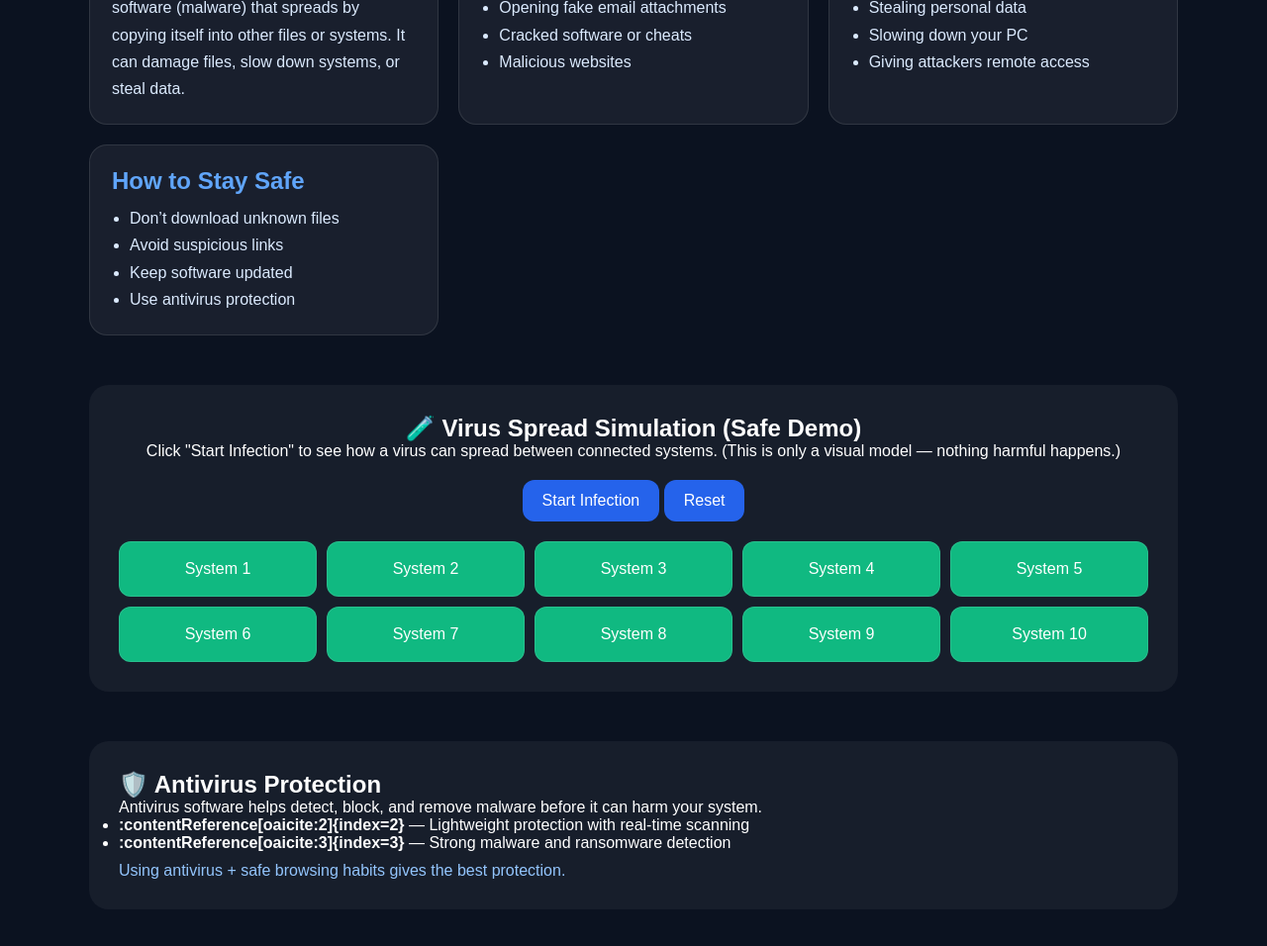
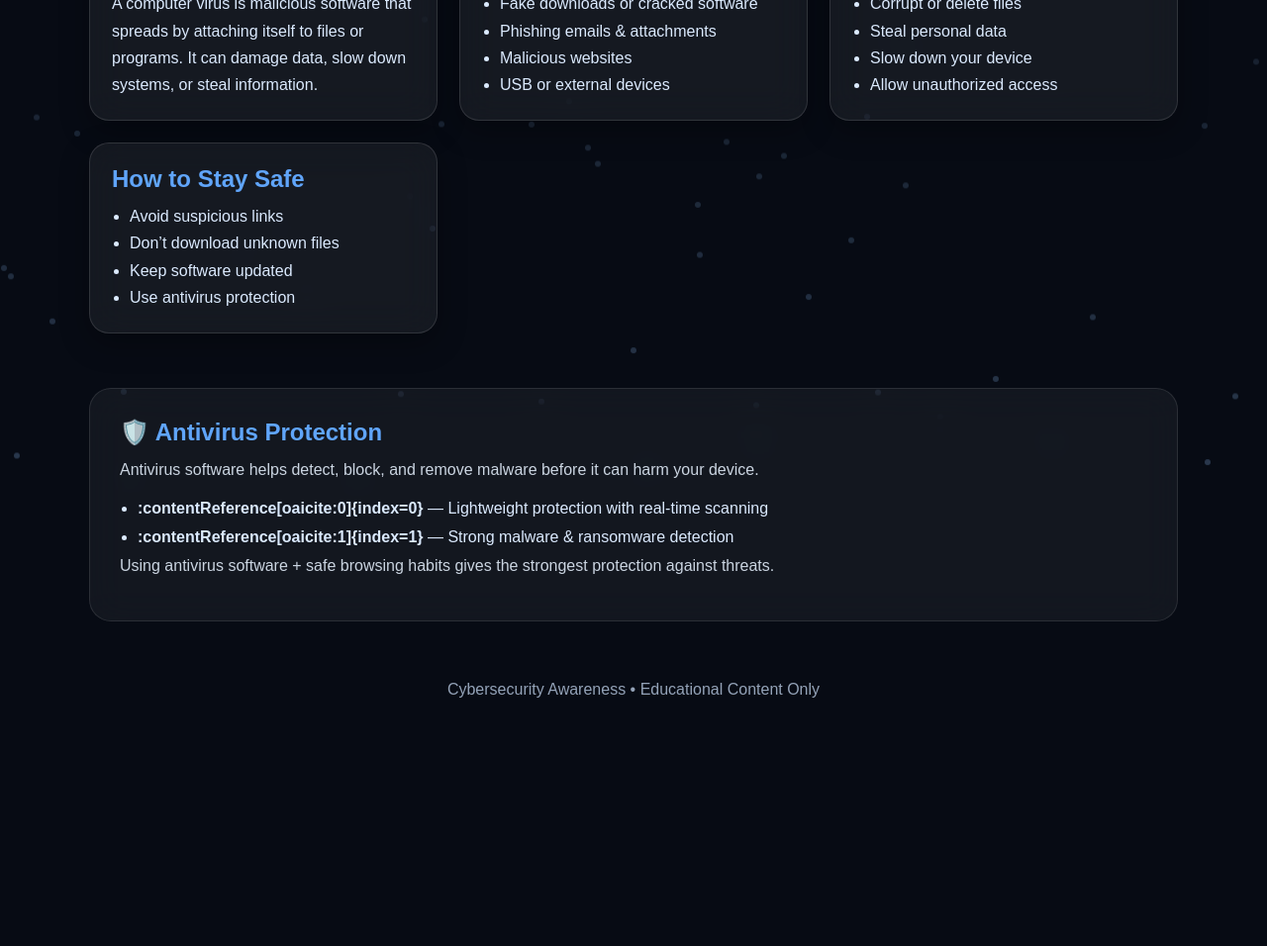
Before and after one commit to casulplayer/What-is-a-virus-, a plain HTML site: page index.html in a window 1280 px wide. Shown: the part 300-1256 px from the top of the page at 99% size. After the commit the page ends 1066 px from the top, so only its background shows below. Drawn offline with Linux system fonts and the light colour scheme.

Commit message:
Update index.html

```diff
--- a/index.html
+++ b/index.html
@@ -3,7 +3,7 @@
 <head>
 <meta charset="UTF-8" />
 <meta name="viewport" content="width=device-width, initial-scale=1.0"/>
-<title>How Computer Viruses Work</title>
+<title>Computer Virus Awareness</title>
 
 <style>
 *{
@@ -14,20 +14,52 @@
 }
 
 body{
-    background:#0b1220;
+    background:#070b14;
     color:white;
     overflow-x:hidden;
 }
 
-.container{
-    width:min(1100px, 92%);
-    margin:auto;
-    padding:50px 0;
+/* ===== Floating particles ===== */
+.particles{
+    position:fixed;
+    inset:0;
+    z-index:-1;
+    overflow:hidden;
 }
 
+.particle{
+    position:absolute;
+    width:6px;
+    height:6px;
+    background:rgba(147,197,253,0.25);
+    border-radius:50%;
+    animation:floatUp linear infinite;
+}
+
+@keyframes floatUp{
+    from{
+        transform:translateY(110vh);
+        opacity:0;
+    }
+    10%{opacity:1;}
+    to{
+        transform:translateY(-10vh);
+        opacity:0;
+    }
+}
+
+/* ===== Layout ===== */
+.container{
+    width:min(1100px,92%);
+    margin:auto;
+    padding:60px 0;
+}
+
+/* ===== Hero ===== */
 .hero{
     text-align:center;
-    margin-bottom:40px;
+    margin-bottom:50px;
+    animation:fadeIn 1s ease;
 }
 
 .hero h1{
@@ -37,22 +69,32 @@ body{
 
 .hero p{
     color:#cbd5e1;
-    line-height:1.6;
+    line-height:1.7;
+    max-width:750px;
+    margin:auto;
 }
 
-/* Cards */
+/* ===== Glass cards ===== */
 .grid{
     display:grid;
     grid-template-columns:repeat(auto-fit, minmax(280px,1fr));
-    gap:20px;
-    margin-top:30px;
+    gap:22px;
 }
 
 .card{
     background:rgba(255,255,255,0.06);
-    border:1px solid rgba(255,255,255,0.1);
-    border-radius:18px;
+    border:1px solid rgba(255,255,255,0.12);
+    border-radius:20px;
     padding:22px;
+    backdrop-filter: blur(18px);
+    box-shadow:0 10px 30px rgba(0,0,0,0.3);
+    transition:0.3s ease;
+    animation:fadeUp 0.8s ease;
+}
+
+.card:hover{
+    transform:translateY(-8px);
+    border-color:rgba(96,165,250,0.4);
 }
 
 .card h2{
@@ -69,80 +111,65 @@ body{
     padding-left:18px;
 }
 
-/* Simulation */
-.sim-box{
-    margin-top:50px;
+/* ===== Antivirus section ===== */
+.av-box{
+    margin-top:55px;
+    padding:30px;
+    border-radius:22px;
     background:rgba(255,255,255,0.05);
-    padding:30px;
-    border-radius:20px;
-    text-align:center;
+    border:1px solid rgba(255,255,255,0.1);
+    backdrop-filter: blur(18px);
 }
 
-.grid-sim{
-    display:grid;
-    grid-template-columns:repeat(5, 1fr);
-    gap:10px;
-    margin-top:20px;
+.av-box h2{
+    color:#60a5fa;
+    margin-bottom:10px;
 }
 
-.node{
-    background:#1f2937;
-    padding:18px;
-    border-radius:12px;
-    cursor:pointer;
-    transition:0.2s;
-    border:1px solid rgba(255,255,255,0.1);
+.av-box p{
+    color:#cbd5e1;
+    line-height:1.7;
+    margin-bottom:12px;
 }
 
-.node.infected{
-    background:#ef4444;
-    color:white;
+.av-box ul{
+    padding-left:18px;
+    color:#dbeafe;
+    line-height:1.8;
 }
 
-.node.safe{
-    background:#10b981;
+/* ===== Footer ===== */
+footer{
+    text-align:center;
+    margin-top:60px;
+    color:#94a3b8;
 }
 
-button{
-    margin-top:20px;
-    padding:12px 20px;
-    border:none;
-    border-radius:12px;
-    background:#2563eb;
-    color:white;
-    cursor:pointer;
-    font-size:1rem;
+/* ===== Animations ===== */
+@keyframes fadeIn{
+    from{opacity:0; transform:translateY(20px);}
+    to{opacity:1; transform:translateY(0);}
 }
 
-button:hover{
-    background:#1d4ed8;
-}
-
-/* Antivirus */
-.av-box{
-    margin-top:50px;
-    background:rgba(255,255,255,0.05);
-    padding:30px;
-    border-radius:20px;
-}
-
-footer{
-    text-align:center;
-    margin-top:50px;
-    color:#94a3b8;
+@keyframes fadeUp{
+    from{opacity:0; transform:translateY(30px);}
+    to{opacity:1; transform:translateY(0);}
 }
 </style>
 </head>
 
 <body>
 
+<!-- particles -->
+<div class="particles" id="particles"></div>
+
 <div class="container">
 
     <div class="hero">
         <h1>How Computer Viruses Work</h1>
         <p>
-            Learn how viruses spread, what damage they can do, and how to protect your device safely.
-            This page includes a simple simulation to visualize infection spreading.
+            Learn how malware spreads, what damage it can cause, and how to stay safe online.
+            This page is for cybersecurity awareness and education only.
         </p>
     </div>
 
@@ -151,36 +178,36 @@ footer{
         <div class="card">
             <h2>What is a Virus?</h2>
             <p>
-                A computer virus is a type of malicious software (malware) that spreads by copying itself
-                into other files or systems. It can damage files, slow down systems, or steal data.
+                A computer virus is malicious software that spreads by attaching itself to files or programs.
+                It can damage data, slow down systems, or steal information.
             </p>
         </div>
 
         <div class="card">
             <h2>How Viruses Spread</h2>
             <ul>
-                <li>Downloading infected files</li>
-                <li>Opening fake email attachments</li>
-                <li>Cracked software or cheats</li>
+                <li>Fake downloads or cracked software</li>
+                <li>Phishing emails & attachments</li>
                 <li>Malicious websites</li>
+                <li>USB or external devices</li>
             </ul>
         </div>
 
         <div class="card">
-            <h2>What Damage They Cause</h2>
+            <h2>What They Can Do</h2>
             <ul>
-                <li>Deleting or corrupting files</li>
-                <li>Stealing personal data</li>
-                <li>Slowing down your PC</li>
-                <li>Giving attackers remote access</li>
+                <li>Corrupt or delete files</li>
+                <li>Steal personal data</li>
+                <li>Slow down your device</li>
+                <li>Allow unauthorized access</li>
             </ul>
         </div>
 
         <div class="card">
             <h2>How to Stay Safe</h2>
             <ul>
+                <li>Avoid suspicious links</li>
                 <li>Don’t download unknown files</li>
-                <li>Avoid suspicious links</li>
                 <li>Keep software updated</li>
                 <li>Use antivirus protection</li>
             </ul>
@@ -188,102 +215,44 @@ footer{
 
     </div>
 
-    <!-- SIMULATION -->
-    <div class="sim-box">
-        <h2>🧪 Virus Spread Simulation (Safe Demo)</h2>
-        <p>
-            Click "Start Infection" to see how a virus can spread between connected systems.
-            (This is only a visual model — nothing harmful happens.)
-        </p>
-
-        <button onclick="startSim()">Start Infection</button>
-        <button onclick="resetSim()">Reset</button>
-
-        <div class="grid-sim" id="grid"></div>
-    </div>
-
-    <!-- ANTIVIRUS -->
+    <!-- Antivirus -->
     <div class="av-box">
         <h2>🛡️ Antivirus Protection</h2>
+
         <p>
-            Antivirus software helps detect, block, and remove malware before it can harm your system.
+            Antivirus software helps detect, block, and remove malware before it can harm your device.
         </p>
 
         <ul>
-            <li><strong>:contentReference[oaicite:2]{index=2}</strong> — Lightweight protection with real-time scanning</li>
-            <li><strong>:contentReference[oaicite:3]{index=3}</strong> — Strong malware and ransomware detection</li>
+            <li><strong>:contentReference[oaicite:0]{index=0}</strong> — Lightweight protection with real-time scanning</li>
+            <li><strong>:contentReference[oaicite:1]{index=1}</strong> — Strong malware & ransomware detection</li>
         </ul>
 
-        <p style="margin-top:10px;color:#93c5fd;">
-            Using antivirus + safe browsing habits gives the best protection.
+        <p>
+            Using antivirus software + safe browsing habits gives the strongest protection against threats.
         </p>
     </div>
 
     <footer>
-        Educational Cybersecurity Simulation • No real malware involved
+        Cybersecurity Awareness • Educational Content Only
     </footer>
 
 </div>
 
 <script>
-// build nodes
-const grid = document.getElementById("grid");
+/* floating particles */
+const container = document.getElementById("particles");
 
-let nodes = [];
+for(let i = 0; i < 60; i++){
+    const p = document.createElement("div");
+    p.classList.add("particle");
 
-for(let i=0;i<10;i++){
-    let div = document.createElement("div");
-    div.classList.add("node","safe");
-    div.innerText = "System " + (i+1);
-    grid.appendChild(div);
-    nodes.push(div);
-}
+    p.style.left = Math.random() * 100 + "%";
+    p.style.animationDuration = (4 + Math.random() * 6) + "s";
+    p.style.animationDelay = Math.random() * 5 + "s";
+    p.style.opacity = Math.random();
 
-function startSim(){
-    // infect first node
-    let infected = new Set();
-    infected.add(0);
-
-    nodes[0].classList.add("infected");
-    nodes[0].classList.remove("safe");
-
-    let steps = 0;
-
-    let interval = setInterval(()=>{
-        let newInfected = new Set(infected);
-
-        nodes.forEach((node, index)=>{
-            if(infected.has(index)){
-                // infect neighbor
-                if(index+1 < nodes.length){
-                    newInfected.add(index+1);
-                }
-                if(index-1 >= 0){
-                    newInfected.add(index-1);
-                }
-            }
-        });
-
-        infected = newInfected;
-
-        nodes.forEach((node,i)=>{
-            if(infected.has(i)){
-                node.classList.add("infected");
-                node.classList.remove("safe");
-            }
-        });
-
-        steps++;
-        if(steps > 5) clearInterval(interval);
-
-    }, 700);
-}
-
-function resetSim(){
-    nodes.forEach(n=>{
-        n.classList.remove("infected");
-        n.classList.add("safe");
-    });
+    container.appendChild(p);
 }
 </script>
 
```
